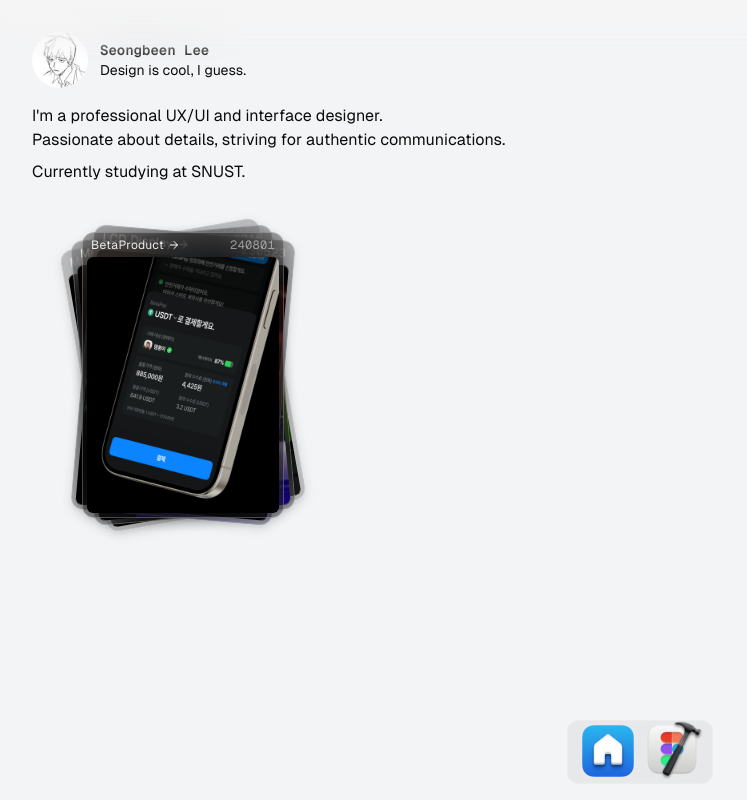
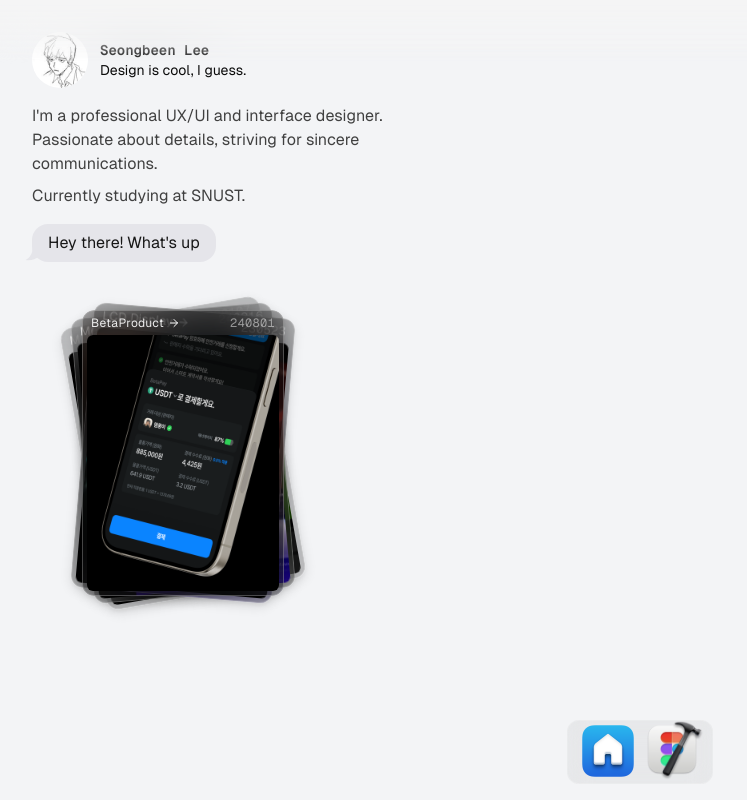
Before and after one commit to vynnlee/thevynn, a Next.js app: page / in a window 1280 px wide. Shown: the whole page, without its empty margins (0-747 px from the left). Built offline with nearby package versions, Linux system fonts and the light colour scheme.

Commit message:
ChatBubble Init

```diff
--- a/package.json
+++ b/package.json
@@ -13,9 +13,11 @@
     "@mdx-js/react": "^3.0.1",
     "@next/mdx": "^14.2.14",
     "@react-spring/web": "^9.7.4",
+    "@types/apple-mapkit-js": "^5.50.0",
     "@types/glob": "^8.1.0",
     "@types/mdx": "^2.0.13",
     "class-variance-authority": "^0.7.0",
+    "classnames": "^2.5.1",
     "clsx": "^2.1.1",
     "framer-motion": "^11.11.1",
     "fs": "^0.0.1-security",
--- a/src/app/page.tsx
+++ b/src/app/page.tsx
@@ -2,6 +2,7 @@
 
 import React from 'react';
 import DraggableCard from '@/components/DraggableCard';
+import ChatBubble from '@/components/ChatBubble/ChatBubble';
 import { CardProvider } from '@/contexts/CardContext';
 import Image from 'next/image';
 import { motion } from 'framer-motion';
@@ -16,7 +17,7 @@ export default function Home() {
       animate="animate"
       exit="exit"
     >
-      <div className="max-w-[480px] flex flex-col gap-4">
+      <div className="max-w-[400px] flex flex-col gap-4">
         <motion.div variants={childVariants} className="flex flex-row gap-3 items-center">
           <Image
             src="/images/profile.jpg"
@@ -31,11 +32,11 @@ export default function Home() {
           </div>
         </motion.div>
         <motion.div variants={childVariants} className="w-full">
-          <p className="font-geist font-regular text-md">
-            I&apos;m a professional UX/UI and interface designer. <br /> Passionate about details, striving for
-            authentic communications.
+          <p className="font-geist font-regular text-neutral-700 text-md">
+            I&apos;m a professional UX/UI and interface designer. Passionate about details, striving for sincere
+            communications.
           </p>
-          <p className="font-geist font-regular text-md mt-2">
+          <p className="font-geist font-regular text-neutral-700 text-md mt-2">
             Currently studying at{' '}
             <a
               href="https://id.seoultech.ac.kr/"
@@ -47,6 +48,9 @@ export default function Home() {
             </a>
             .
           </p>
+        </motion.div>
+        <motion.div variants={childVariants} className="w-full">
+          <ChatBubble message="Hey there! What's up" isSender={true} />
         </motion.div>
       </div>
       <CardProvider>
--- /dev/null
+++ b/src/components/ChatBubble/ChatBubble.module.css
@@ -0,0 +1,33 @@
+.container {
+  background-color: #e5e5ea;
+  border-radius: 1rem; /* 비율에 맞춰 둥근 정도 조정 */
+  font-weight: 400;
+  line-height: 1.4; /* line-height 축소 */
+  min-height: 2rem; /* 최소 높이 설정 */
+  padding: 0.5rem 1rem; /* padding 조정 */
+  position: relative;
+  display: inline-block;
+}
+
+.send {
+  align-self: flex-end;
+}
+
+.receive {
+  align-self: flex-start;
+}
+
+.svgTail {
+  bottom: 0;
+  height: 1.6rem; /* 2rem 최소 높이에 맞춰 비율로 축소 */
+  position: absolute;
+  width: 1.57rem; /* SVG 크기 축소 */
+}
+
+.send .svgTail {
+  left: -0.5rem; /* SVG 위치 조정 */
+}
+
+.receive .svgTail {
+  right: -0.5rem; /* SVG 위치 조정 */
+}
--- /dev/null
+++ b/src/components/ChatBubble/ChatBubble.tsx
@@ -0,0 +1,38 @@
+import React from 'react';
+import styles from './ChatBubble.module.css';
+
+interface ChatBubbleProps {
+  message: string;
+  isSender: boolean;
+}
+
+const ChatBubble: React.FC<ChatBubbleProps> = ({ message, isSender }) => {
+  const bubbleClass = isSender ? `${styles.container} ${styles.send}` : `${styles.container} ${styles.receive}`;
+
+  return (
+    <p className={`font-geist font-regular text-md text-neutral-900 ${bubbleClass}`}>
+      <span>{message}</span>
+      <svg
+        xmlns="http://www.w3.org/2000/svg"
+        width="31"
+        height="30"
+        viewBox="0 0 31 30"
+        fill="none"
+        className={styles.svgTail}
+      >
+        <path
+          fillRule="evenodd"
+          clipRule="evenodd"
+          d={
+            isSender
+              ? 'M10.6316 12.94C10.3974 11.727 10.2748 10.4744 10.2748 9.1931V0.401144H29.9275V28.8457C25.1684 28.8457 20.8045 27.1542 17.4041 24.3395C14.0117 26.5995 8.57204 28.7478 1.99998 27.5528C3.81009 26.7771 10.7919 22.1225 10.5334 12.8134C10.5648 12.8565 10.5975 12.8987 10.6316 12.94Z'
+              : 'M20.3684 12.94C20.6026 11.727 20.7252 10.4744 20.7252 9.1931V0.401144H1.07254V28.8457C5.83157 28.8457 10.1955 27.1542 13.5959 24.3395C16.9883 26.5995 22.428 28.7478 28.0001 27.5528C26.1899 26.7771 19.2081 22.1225 19.4666 12.8134C19.4352 12.8565 19.4025 12.8987 19.3684 12.94Z'
+          }
+          fill="#e5e5ea"
+        />
+      </svg>
+    </p>
+  );
+};
+
+export default ChatBubble;
```
Also changed, not shown: 1 other file (tests, documents, lock files or other folders).
